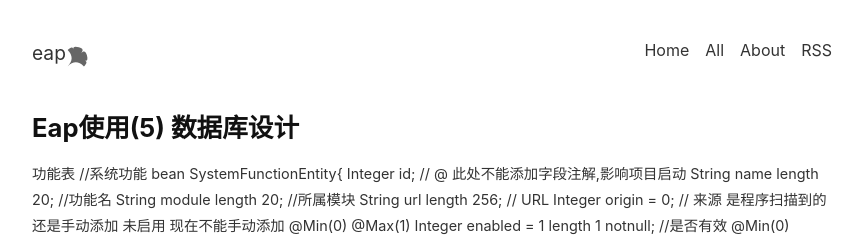
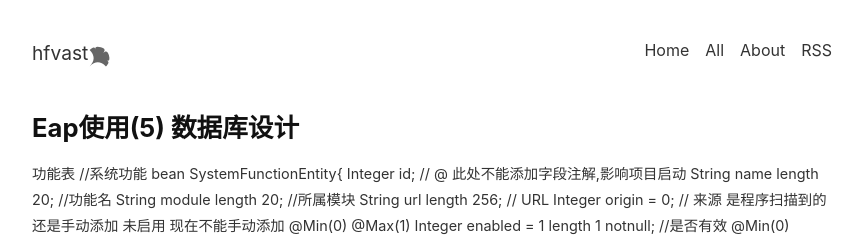
Before and after one commit to FireLee1413/hfvast.github.io, a Jekyll site: the page built from index.html, in a window 1280 px wide and 900 px high. Shown: the top 236 px of the window, without its empty margins (208-1070 px from the left). Built offline with Jekyll 4.4.1, drawn with Linux system fonts in a browser that asks for light colours; nearby versions of some CDN libraries; the list of posts is cut into pages by our own code; some of the changed text lies outside the part shown.

Commit message:
修改配置

```diff
--- a/_config.yml
+++ b/_config.yml
@@ -14,7 +14,7 @@
 ## Base settings ##
 # url:  #the base hostname & protocol for your site e.g. https://www.someone.com
 baseurl: /
-title: eap
+title: hfvast
 description: > #this means to ignore newlines until "nav_lists:"
   eap
 
```
